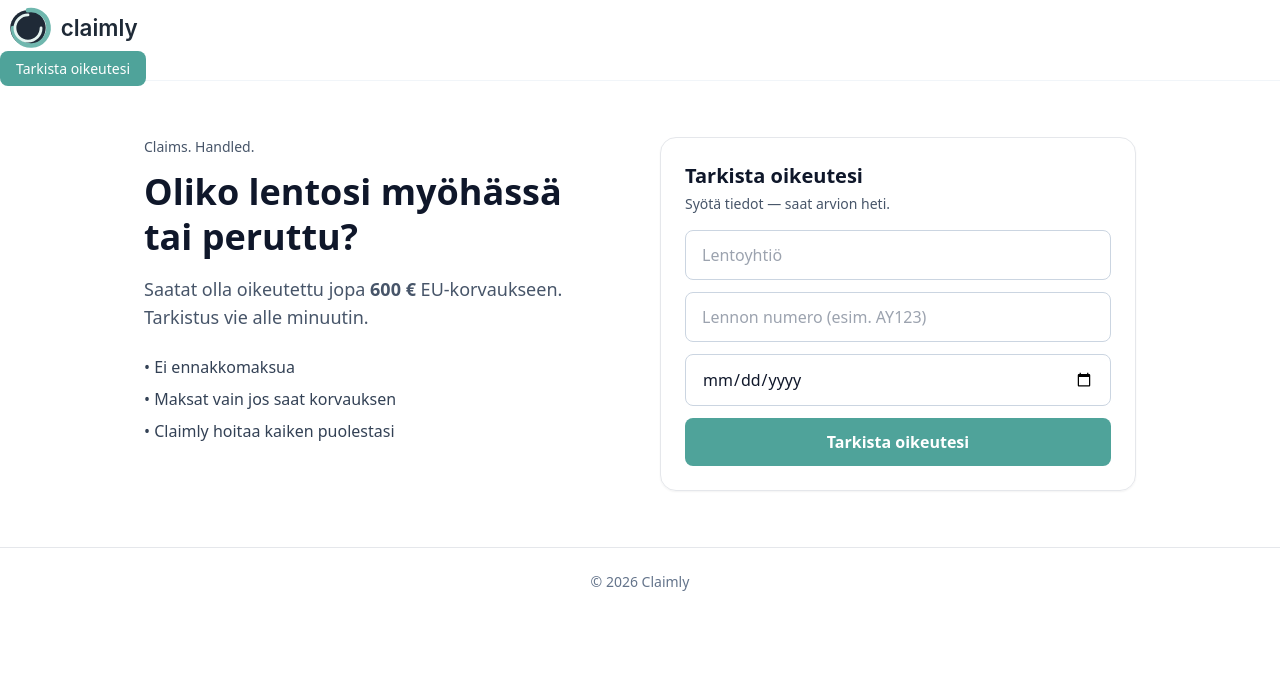
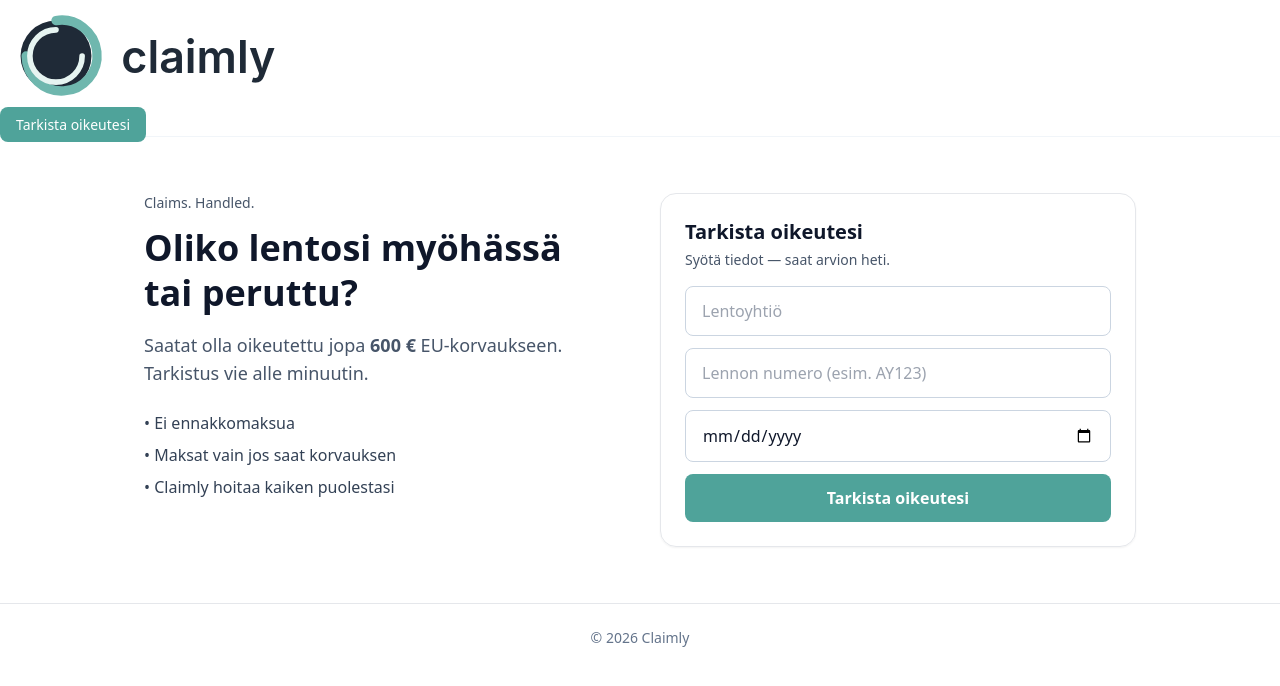
Before and after one commit to Claimlyclaims/claimly-site, a plain HTML site: page index.html in a window 1280 px wide. Drawn offline with nearby package versions, Linux system fonts and the light colour scheme.

Commit message:
Update logo height and improve formatting
Increased the height of the logo image and ensured proper indentation.

```diff
--- a/index.html
+++ b/index.html
@@ -12,7 +12,7 @@
 
 <header class="bg-white border-b border-slate-100">
   <div class="flex items-center">
-  <img src="assets/logo.svg" alt="Claimly" style="height:56px">
+  <img src="assets/logo.svg" alt="Claimly" style="height:112px">
 </div>
 
 
```
